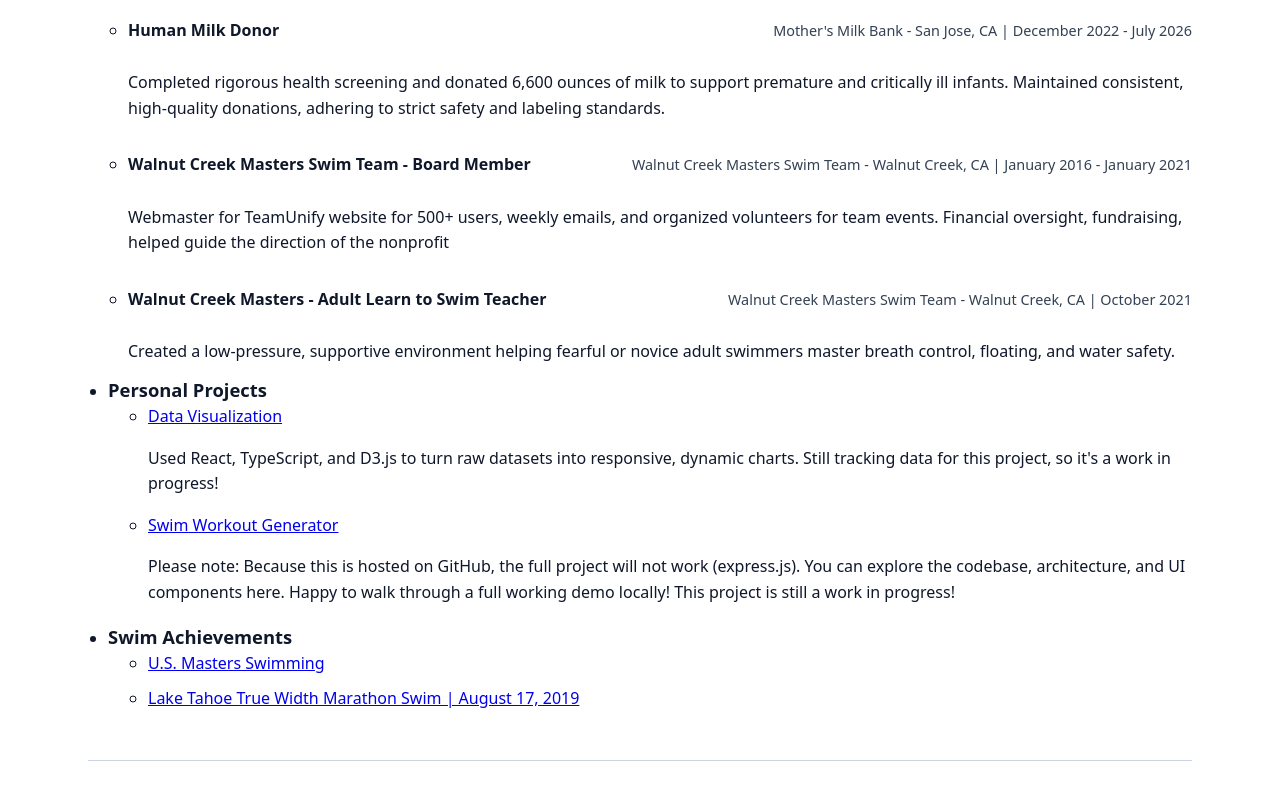
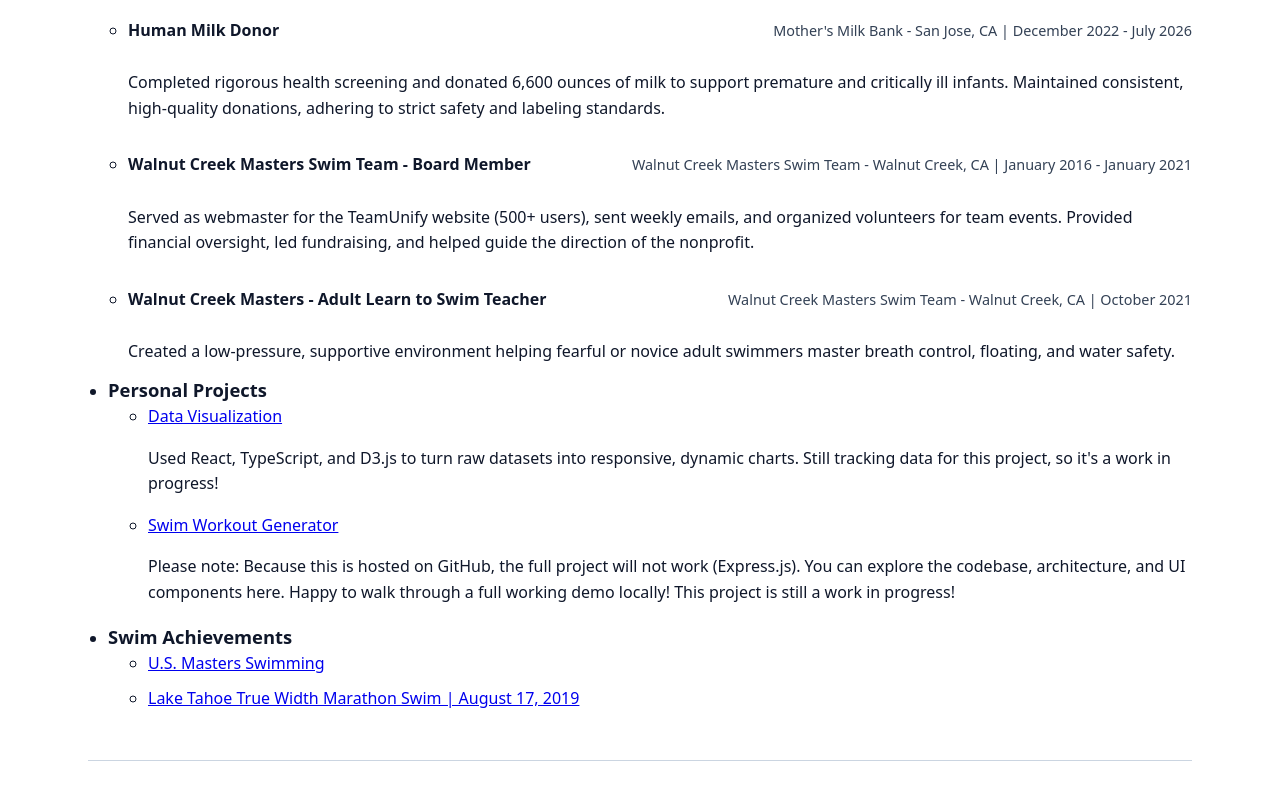
Before and after one commit to legaudinier/hello, a plain HTML site: page index.html in a window 1280 px wide. Shown: the part 2969-3765 px from the top of the page. Drawn offline with Linux system fonts and the light colour scheme.

Commit message:
Update index.html

```diff
--- a/index.html
+++ b/index.html
@@ -475,7 +475,7 @@
           <li>
             <div class="entry-header">
               <div>
-                <h3>Internet 101: Things everyone assumed I knew, but I did not</h3>
+                <h3>Internet 101: Things Everyone Assumed I Knew, But I Did Not</h3>
               </div>
               <span class="date">2018 Stanford Drupal Camp | April 6, 2018 | Stanford University, Palo Alto, CA
               </span>
@@ -559,9 +559,8 @@
                   </span>
                 </div>
                 <span>
-                  Webmaster for TeamUnify website for 500+ users, weekly emails, and organized volunteers for team
-                  events.
-                  Financial oversight, fundraising, helped guide the direction of the nonprofit
+                  Served as webmaster for the TeamUnify website (500+ users), sent weekly emails, and organized volunteers for team events.
+                  Provided financial oversight, led fundraising, and helped guide the direction of the nonprofit.
                 </span>
               </li>
               <li>
@@ -582,14 +581,15 @@
             <ul>
               <li> <a href="https://legaudinier.github.io/data-visualization/">
                   Data Visualization
-                </a></li>
+                </a>
                 <p>Used React, TypeScript, and D3.js to turn raw datasets into responsive, dynamic charts. Still tracking data for this project, so it's a work in progress!</p>
+                </li>
             </ul>
             <ul>
               <li> <a href="https://legaudinier.github.io/swimWorkouts/">
                   Swim Workout Generator
                 </a>
-                <p>Please note: Because this is hosted on GitHub, the full project will not work (express.js). You can explore the codebase, architecture, and UI
+                <p>Please note: Because this is hosted on GitHub, the full project will not work (Express.js). You can explore the codebase, architecture, and UI
                   components here. Happy to walk through a full working demo locally! This project is still a work in progress!
                 </p>
 
```
